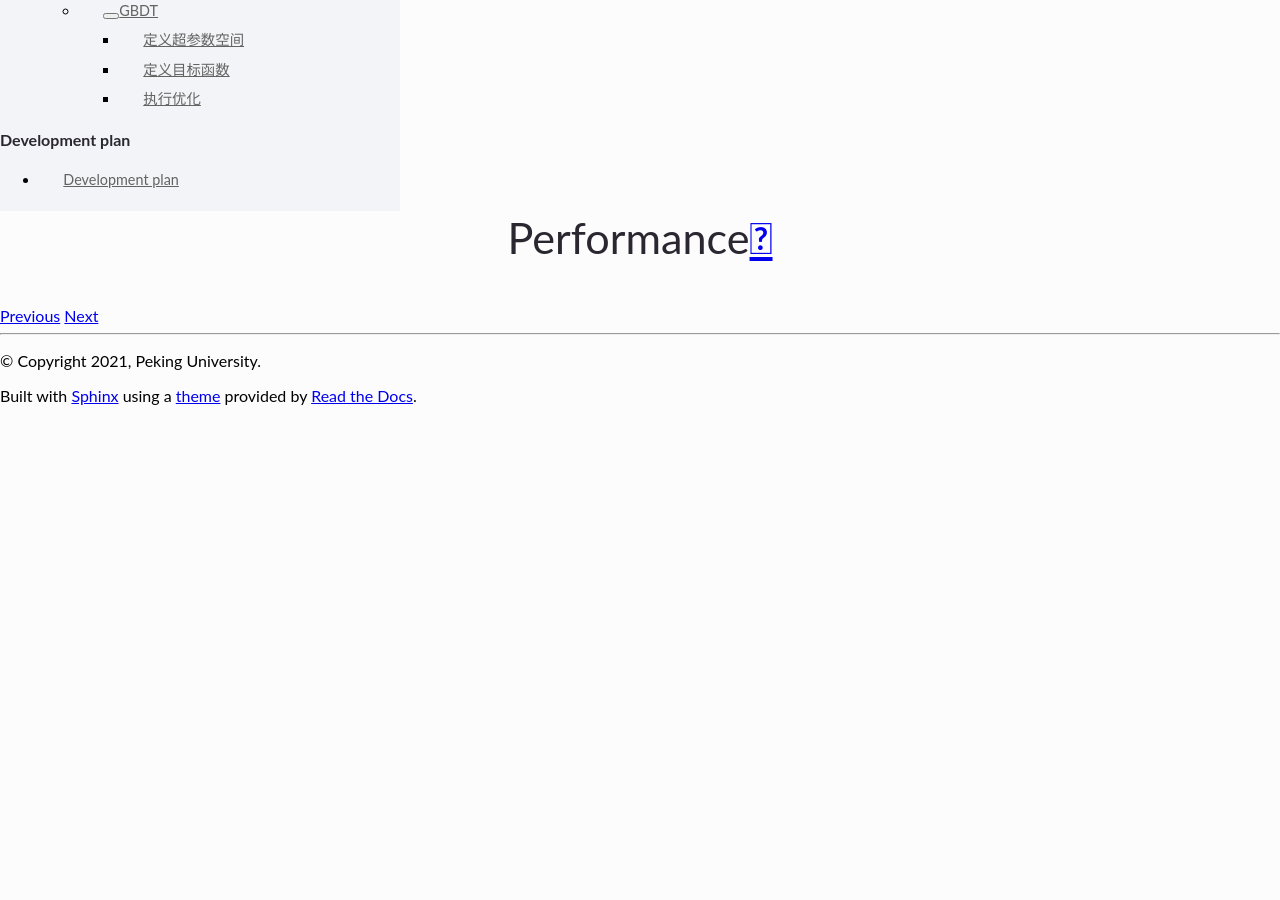
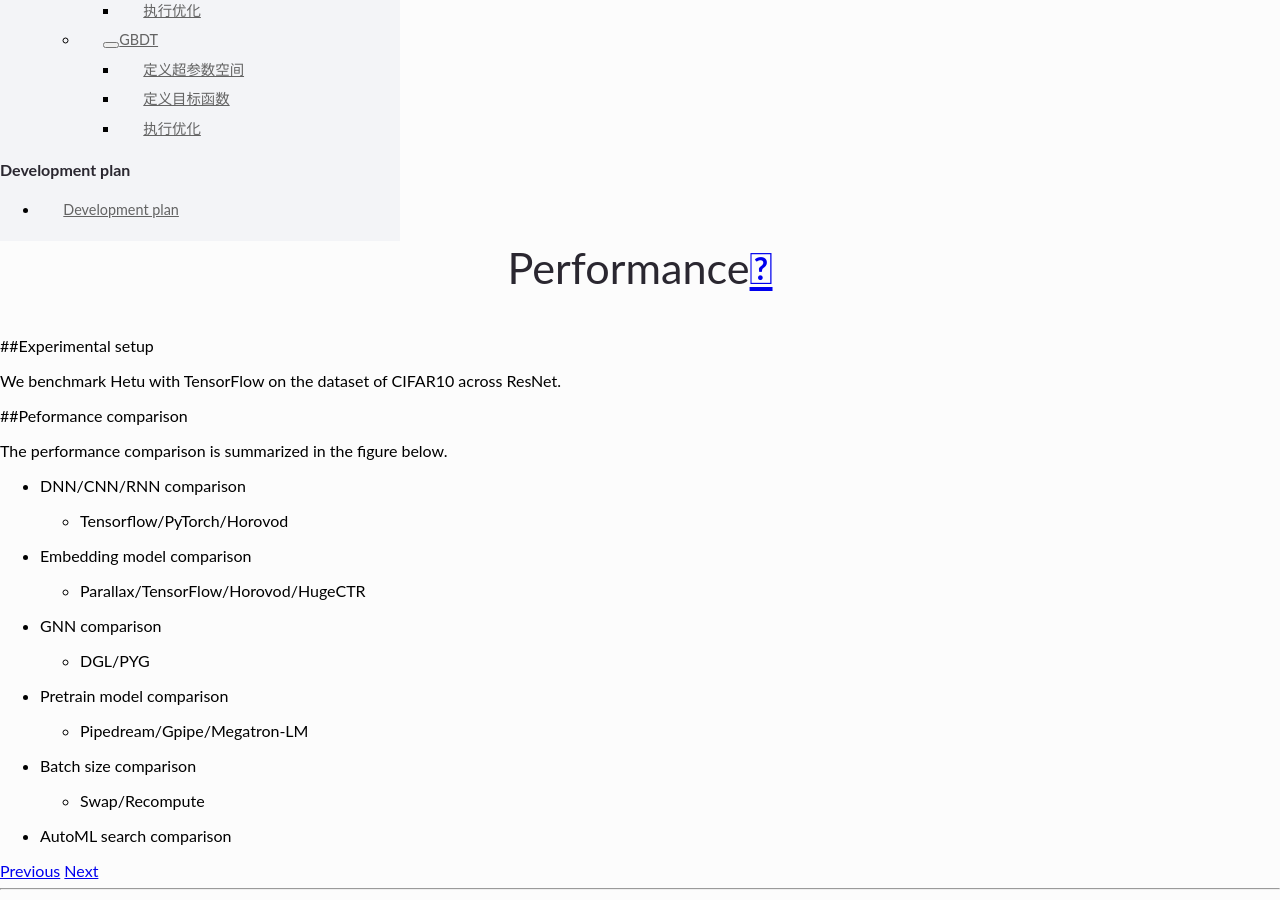
Before and after one commit to njw1123/Hetu_doc, a Sphinx documentation site: the page built from source/Overview/performance.md, in a window 1280 px wide and 900 px high, scrolled down 898 px. Built offline with Sphinx 7.4.7 and the Read the Docs theme 2.0.0, drawn with Linux system fonts in a browser that asks for light colours; before the commit the page ends 1303 px from its top, so only the background shows below that; some of the changed text lies outside the part shown.

```diff
--- a/source/Overview/performance.md
+++ b/source/Overview/performance.md
@@ -1,2 +1,29 @@
 Performance
 ============
+
+##Experimental setup
+
+We benchmark Hetu with TensorFlow on the dataset of CIFAR10 across ResNet.
+
+
+##Peformance comparison
+
+The performance comparison is summarized in the figure below.
+
+- DNN/CNN/RNN comparison
+
+	- Tensorflow/PyTorch/Horovod
+
+- Embedding model comparison
+	- Parallax/TensorFlow/Horovod/HugeCTR
+
+- GNN comparison
+	- DGL/PYG
+
+- Pretrain model comparison
+	- Pipedream/Gpipe/Megatron-LM
+
+- Batch size comparison
+	- Swap/Recompute
+
+- AutoML search comparison
```
Also changed, not shown: source/Features/content5.md (added, +2 -0 lines), source/index.rst (+11 -2 lines).
